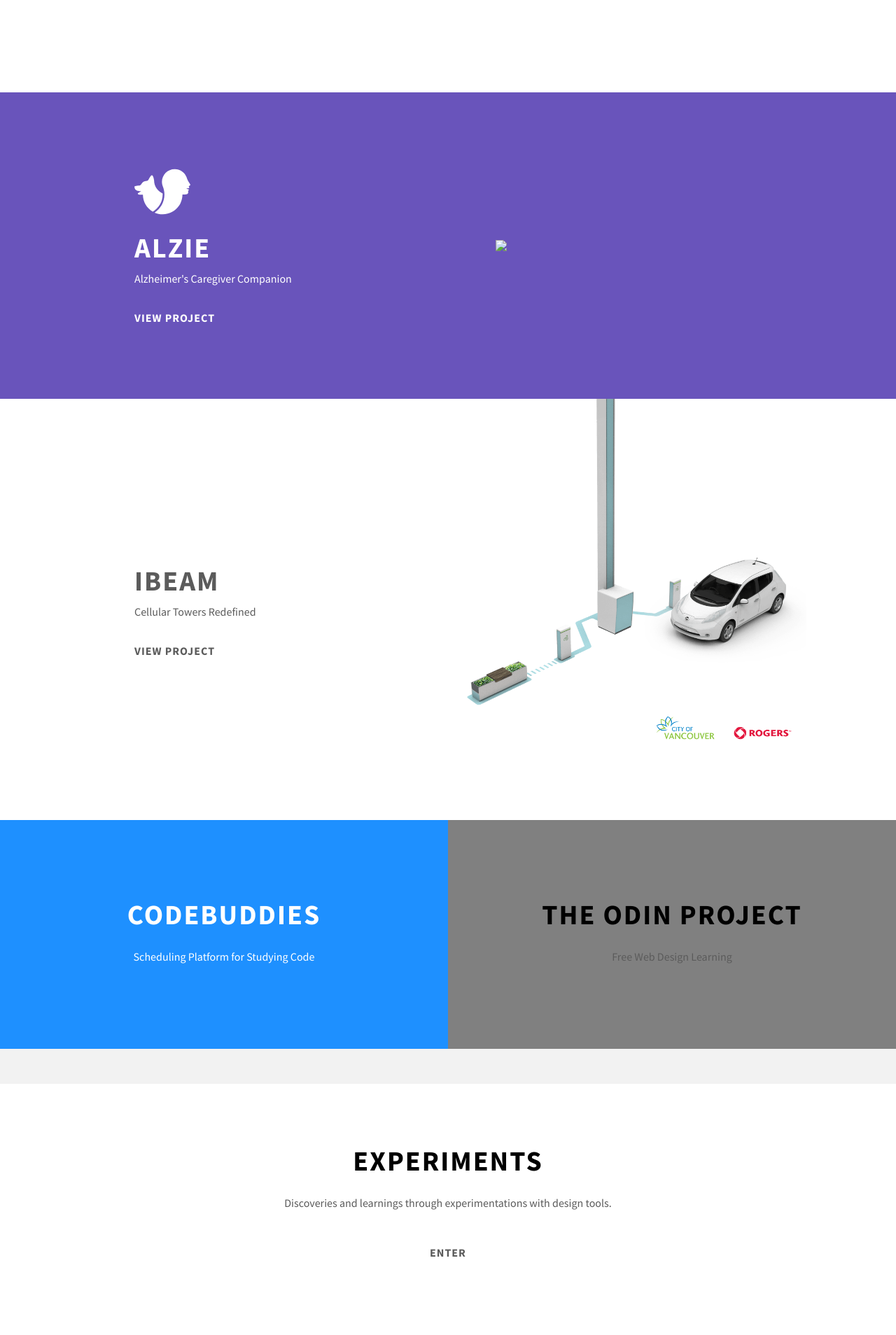
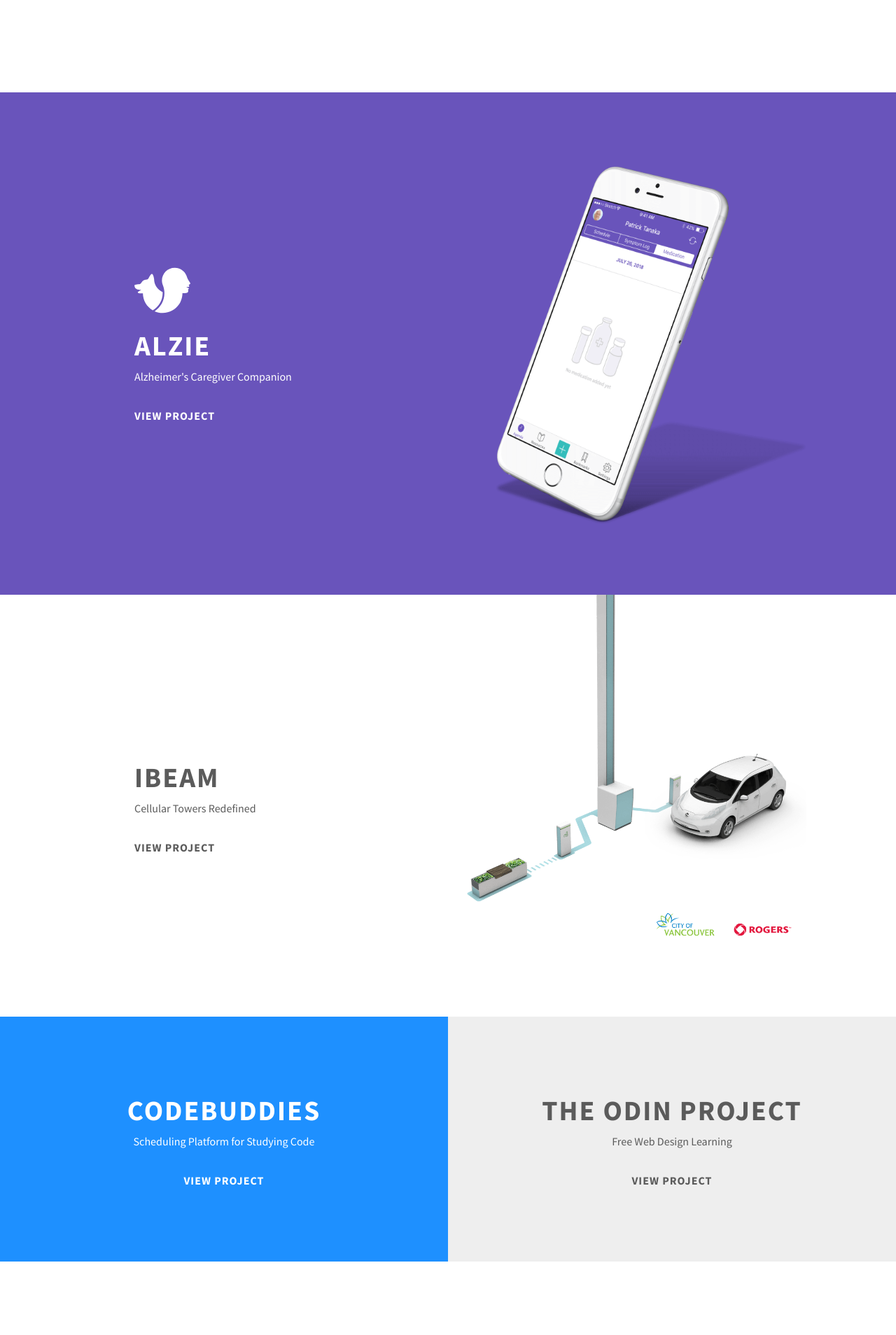
Before and after one commit to adachiu/adachiu.github.io, a Jekyll site: the page built from index.html, in a window 1280 px wide. Shown: the part 414-2322 px from the top of the page at 70% size. Built offline with Jekyll 4.4.1, drawn with Linux system fonts in a browser that asks for light colours.

Commit message:
modified work image names, layout and colors

```diff
--- a/_includes/section-works.html
+++ b/_includes/section-works.html
@@ -10,7 +10,7 @@
         </div>
           <h2>Alzie</h2>
           <p>Alzheimer's Caregiver Companion</p>
-          <a class="btn btn-alzie" href="{{ site.baseurl }}/alzie">View project</a>
+          <a class="btn btn-light" href="{{ site.baseurl }}/alzie">View project</a>
       </div>
 
       <div class="teaser-img-alzie">
@@ -25,7 +25,7 @@
       <div class="teaser-detail">
         <h2>Ibeam</h2>
         <p>Cellular Towers Redefined</p>
-        <a class="btn btn-ibeam" href="{{ site.baseurl }}/ibeam">View project</a>
+        <a class="btn btn-dark" href="{{ site.baseurl }}/ibeam">View project</a>
       </div>
 
       <div class="teaser-img-ibeam">
@@ -39,11 +39,13 @@
       <div class="teaser-codebuddies">
         <h2>CodeBuddies</h2>
         <p>Scheduling Platform for Studying Code</p>
+        <a class="btn btn-light" href="{{ site.baseurl }}/codebuddies">View project</a>
       </div>
 
       <div class="teaser-odin">
         <h2>The Odin Project</h2>
         <p>Free Web Design Learning</p>
+        <a class="btn btn-dark" href="{{ site.baseurl }}/theodinproject">View project</a>
       </div>
 
     </div> <!-- teaser-opensource end -->
--- a/assets/css/1-base/_base.scss
+++ b/assets/css/1-base/_base.scss
@@ -29,7 +29,7 @@
   color: $logo-color;
 }
 
-a {
+a, p {
   text-decoration: none;
   margin: 0;
   padding: 0;
--- a/assets/css/1-base/_vars.scss
+++ b/assets/css/1-base/_vars.scss
@@ -17,7 +17,7 @@
 
 // Body
 $bg-color: #ffffff;
-$bg-light: #f2f2f2;
+$bg-light: #f8f8f8;
 
 // Buttons
 $contact-color: #ea4c89;
@@ -30,6 +30,10 @@
 
 // CodeBuddies Colors
 $cb-main: #1E90FF;
+
+// Odin Colors
+$odin-bg: #eeeeee;
+$odin-bg2: #d8d8d8;
 
 // Breakpoints
 // Small screen max-width 640px
--- a/assets/css/3-sections/_home-experiments.scss
+++ b/assets/css/3-sections/_home-experiments.scss
@@ -18,6 +18,11 @@
   padding: 8em 0;
   position: relative;
   z-index: 9;
+
+  h2, p {
+    margin: 0;
+    color: $body-text;
+  }
 }
 
 .parallax-background {
--- a/assets/css/main.css
+++ b/assets/css/main.css
@@ -433,7 +433,7 @@
   color: #000000; }
 
 /* line 32, 1-base/_base.scss */
-a {
+a, p {
   text-decoration: none;
   margin: 0;
   padding: 0;
@@ -705,14 +705,10 @@
           flex-direction: row;
   background-color: #6954BB; }
   /* line 62, 3-sections/_home-works.scss */
-  #teaser-layout-alzie h2 {
-    color: white; }
-  /* line 66, 3-sections/_home-works.scss */
-  #teaser-layout-alzie p {
-    margin: 0;
+  #teaser-layout-alzie h2, #teaser-layout-alzie p {
     color: white; }
 
-/* line 73, 3-sections/_home-works.scss */
+/* line 68, 3-sections/_home-works.scss */
 #teaser-layout-ibeam {
   display: -webkit-box;
   display: -ms-flexbox;
@@ -722,21 +718,17 @@
       -ms-flex-direction: row;
           flex-direction: row;
   background-color: white; }
-  /* line 79, 3-sections/_home-works.scss */
-  #teaser-layout-ibeam h2 {
+  /* line 74, 3-sections/_home-works.scss */
+  #teaser-layout-ibeam h2, #teaser-layout-ibeam p {
     color: #5b5b5b; }
-  /* line 83, 3-sections/_home-works.scss */
-  #teaser-layout-ibeam p {
-    margin: 0;
-    color: #5b5b5b; }
-  /* line 88, 3-sections/_home-works.scss */
+  /* line 78, 3-sections/_home-works.scss */
   #teaser-layout-ibeam .category {
     text-transform: uppercase;
     font-weight: 700;
     margin-top: 1.875em;
     color: #5b5b5b; }
 
-/* line 96, 3-sections/_home-works.scss */
+/* line 86, 3-sections/_home-works.scss */
 .teaser-detail {
   display: -webkit-box;
   display: -ms-flexbox;
@@ -753,7 +745,7 @@
   width: 100%;
   text-align: left; }
 
-/* line 106, 3-sections/_home-works.scss */
+/* line 96, 3-sections/_home-works.scss */
 .teaser-img-alzie {
   display: -webkit-box;
   display: -ms-flexbox;
@@ -766,25 +758,24 @@
           align-items: center;
   width: 100%;
   padding: 8% 10% 8% 0; }
-  /* line 113, 3-sections/_home-works.scss */
+  /* line 103, 3-sections/_home-works.scss */
   .teaser-img-alzie img {
     width: 90%; }
 
-/* line 118, 3-sections/_home-works.scss */
+/* line 108, 3-sections/_home-works.scss */
 .teaser-img-ibeam {
   display: block;
   width: 100%;
   padding: 0 10% 8% 0; }
-  /* line 123, 3-sections/_home-works.scss */
+  /* line 113, 3-sections/_home-works.scss */
   .teaser-img-ibeam img {
     width: 100%; }
 
-/* line 128, 3-sections/_home-works.scss */
+/* line 118, 3-sections/_home-works.scss */
 #teaser-opensource {
   display: -webkit-box;
   display: -ms-flexbox;
   display: flex;
-  max-width: 100%;
   -webkit-box-orient: horizontal;
   -webkit-box-direction: normal;
       -ms-flex-direction: row;
@@ -798,9 +789,20 @@
       -ms-flex-align: center;
           align-items: center;
   margin: 0;
+  max-width: 100%;
   text-align: center; }
-  /* line 138, 3-sections/_home-works.scss */
+  /* line 128, 3-sections/_home-works.scss */
   #teaser-opensource .teaser-codebuddies {
+    display: -webkit-box;
+    display: -ms-flexbox;
+    display: flex;
+    -webkit-box-orient: vertical;
+    -webkit-box-direction: normal;
+        -ms-flex-direction: column;
+            flex-direction: column;
+    -webkit-box-align: center;
+        -ms-flex-align: center;
+            align-items: center;
     -webkit-box-flex: 1;
         -ms-flex-positive: 1;
             flex-grow: 1;
@@ -808,22 +810,45 @@
         flex-basis: 50%;
     padding: 8%;
     background-color: #1E90FF; }
-    /* line 144, 3-sections/_home-works.scss */
+    /* line 137, 3-sections/_home-works.scss */
     #teaser-opensource .teaser-codebuddies h2, #teaser-opensource .teaser-codebuddies p {
       color: white; }
-  /* line 149, 3-sections/_home-works.scss */
+    /* line 141, 3-sections/_home-works.scss */
+    #teaser-opensource .teaser-codebuddies .btn-light {
+      -webkit-box-pack: center;
+          -ms-flex-pack: center;
+              justify-content: center; }
+  /* line 146, 3-sections/_home-works.scss */
   #teaser-opensource .teaser-odin {
+    display: -webkit-box;
+    display: -ms-flexbox;
+    display: flex;
+    -webkit-box-orient: vertical;
+    -webkit-box-direction: normal;
+        -ms-flex-direction: column;
+            flex-direction: column;
+    -webkit-box-align: center;
+        -ms-flex-align: center;
+            align-items: center;
     -webkit-box-flex: 1;
         -ms-flex-positive: 1;
             flex-grow: 1;
     -ms-flex-preferred-size: 50%;
         flex-basis: 50%;
     padding: 8%;
-    background-color: grey; }
+    background-color: #eeeeee; }
+    /* line 155, 3-sections/_home-works.scss */
+    #teaser-opensource .teaser-odin h2, #teaser-opensource .teaser-odin p {
+      color: #5b5b5b; }
+    /* line 159, 3-sections/_home-works.scss */
+    #teaser-opensource .teaser-odin .btn-dark {
+      -webkit-box-pack: center;
+          -ms-flex-pack: center;
+              justify-content: center; }
 
 /* Buttons */
-/* line 160, 3-sections/_home-works.scss */
-.btn-alzie {
+/* line 168, 3-sections/_home-works.scss */
+.btn-light {
   margin-top: 1.875em;
   width: 210px;
   -webkit-box-pack: start;
@@ -831,12 +856,12 @@
           justify-content: flex-start;
   color: white; }
 
-/* line 167, 3-sections/_home-works.scss */
-.btn-alzie:hover {
+/* line 175, 3-sections/_home-works.scss */
+.btn-light:hover {
   opacity: 0.5; }
 
-/* line 171, 3-sections/_home-works.scss */
-.btn-ibeam {
+/* line 179, 3-sections/_home-works.scss */
+.btn-dark {
   margin-top: 1.875em;
   width: 210px;
   -webkit-box-pack: start;
@@ -844,8 +869,8 @@
           justify-content: flex-start;
   color: #5b5b5b; }
 
-/* line 178, 3-sections/_home-works.scss */
-.btn-ibeam:hover {
+/* line 186, 3-sections/_home-works.scss */
+.btn-dark:hover {
   opacity: 0.5; }
 
 /* line 4, 3-sections/_home-experiments.scss */
@@ -872,27 +897,31 @@
   padding: 8em 0;
   position: relative;
   z-index: 9; }
+  /* line 22, 3-sections/_home-experiments.scss */
+  .parallax-static-content h2, .parallax-static-content p {
+    margin: 0;
+    color: #5b5b5b; }
 
-/* line 23, 3-sections/_home-experiments.scss */
+/* line 28, 3-sections/_home-experiments.scss */
 .parallax-background {
   background: url("/assets/img/home-experiments-bg.png");
   background-repeat: no-repeat;
   background-position: top;
   background-size: inherit;
-  background-color: #f2f2f2;
+  background-color: #f8f8f8;
   height: 45em;
   left: 0;
   position: absolute;
   top: -10em;
   width: 100%; }
 
-/* line 36, 3-sections/_home-experiments.scss */
+/* line 41, 3-sections/_home-experiments.scss */
 .btn-exp {
   margin-top: 1.875em;
   width: 210px;
   color: #5b5b5b; }
 
-/* line 42, 3-sections/_home-experiments.scss */
+/* line 47, 3-sections/_home-experiments.scss */
 .btn-exp:hover {
   opacity: 0.5; }
 
```
Also changed, not shown: assets/css/3-sections/_home-works.scss (+26 -18 lines), assets/img/home-alzie.png (added), assets/img/home-experiments-bg.png (added).
